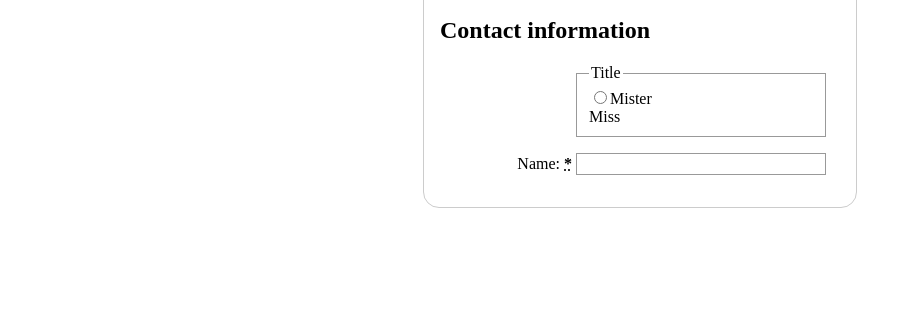
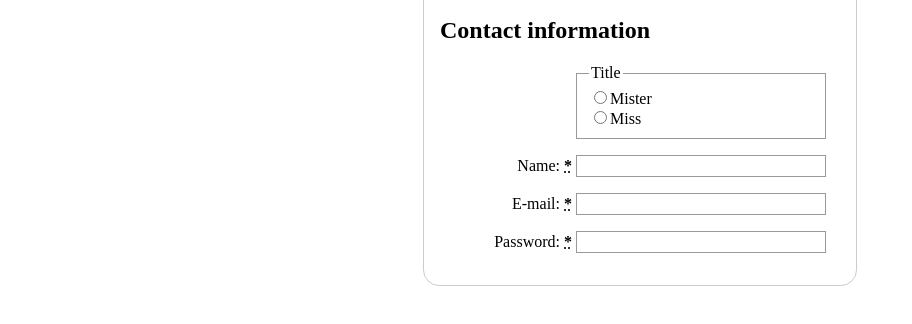
Before and after one commit to Nasta21/mdnlearn, a plain HTML site: page index.html in a window 1280 px wide. Shown: the part 146-470 px from the top of the page, without its empty margins (0-912 px from the left). Drawn offline with Linux system fonts and the light colour scheme.

Commit message:
feat: add email and password

```diff
--- a/index.html
+++ b/index.html
@@ -22,7 +22,9 @@
               </label>
             </li>
             <li>
-              <label for="title_2" id="title_2" name="title" value="Ms.">Miss</label>
+              <label for="title_2">
+                <input type="radio" id="title_2" name="title" value="Ms.">Miss
+              </label>
             </li>
           </ul>
         </fieldset>
@@ -33,6 +35,20 @@
           </label>
           <input type="text" id="name" name="username">
         </p>
+        <p>
+          <label for="mail">
+            <span>E-mail: </span>
+            <strong><abbr title="required">*</abbr></strong>
+          </label>
+          <input type="email" id="mail" name="usermail">
+        </p>
+        <p>
+          <label for="pwd">
+            <span>Password: </span>
+            <strong><abbr title="required">*</abbr></strong>
+          </label>
+          <input type="password" id="pwd" name="password">
+        </p>
       </section>
     </form>
   </body>
```
